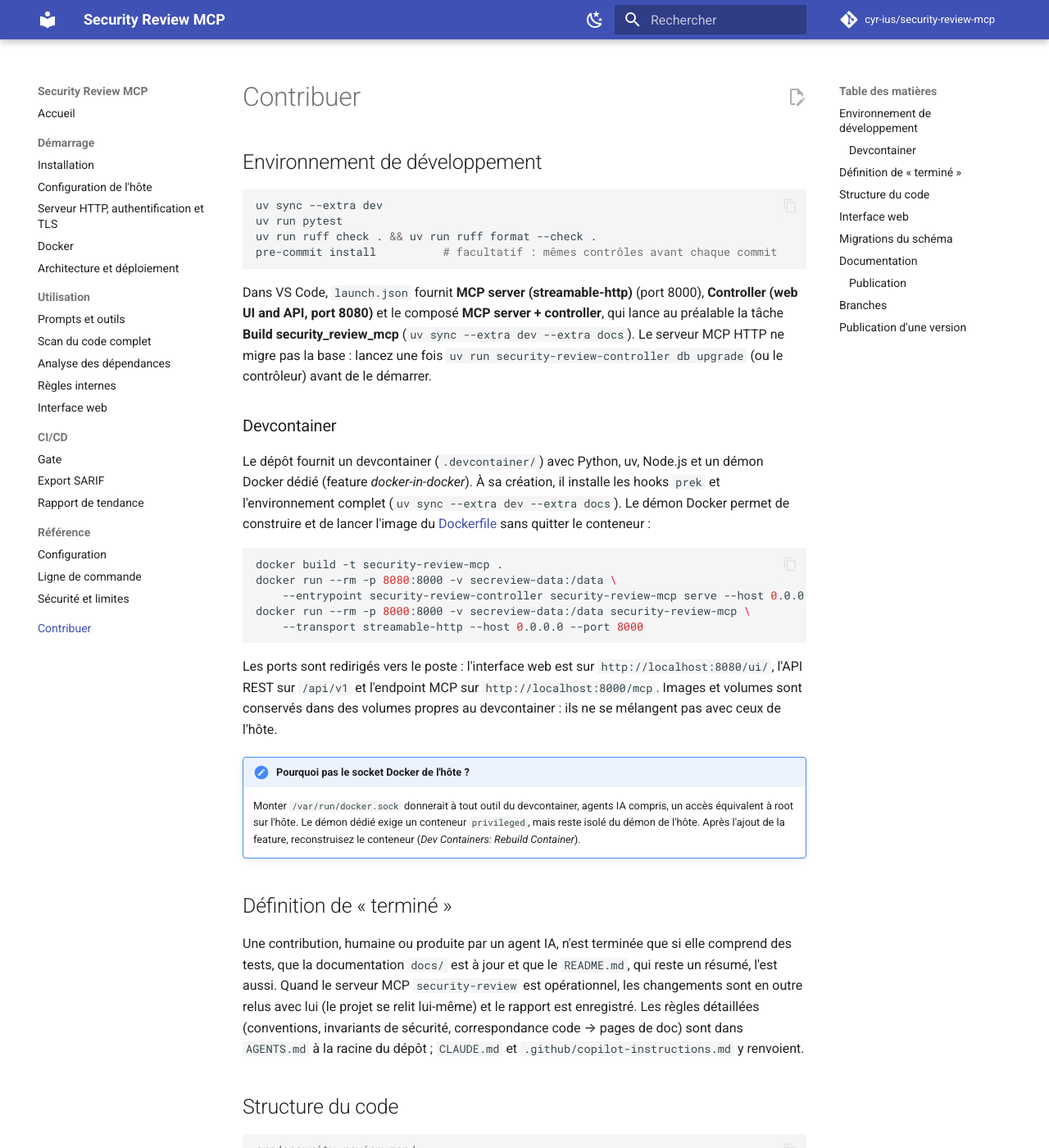
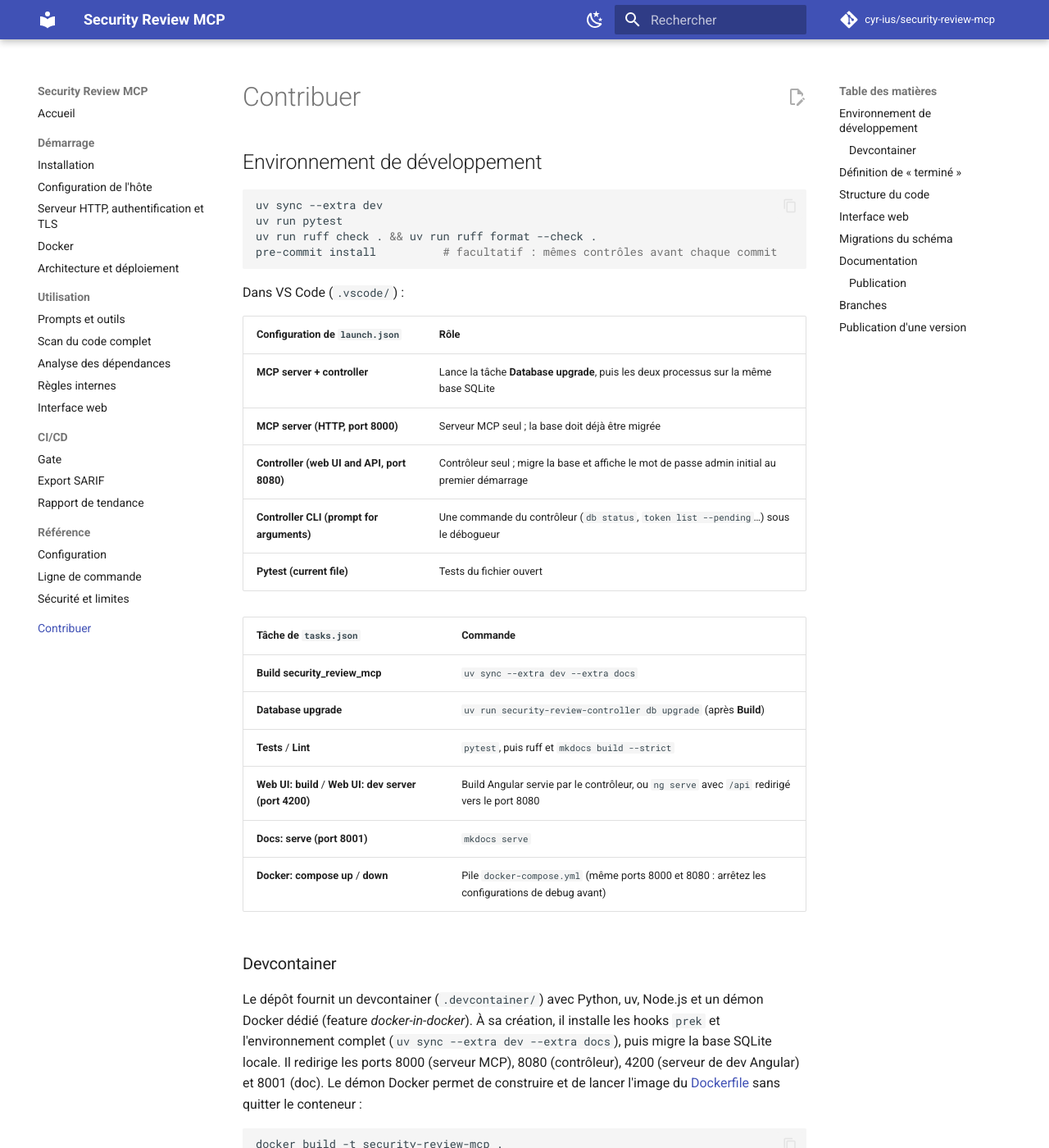
Before and after one commit to cyr-ius/security-review, an MkDocs documentation site: the page built from docs/contribuer.md, in a window 1280 px wide and 1400 px high. Shown: the whole window at 82% size. Built offline with MkDocs 1.6.1 and Material for MkDocs 9.7.7, drawn with Linux system fonts in a browser that asks for light colours; comment, search, counter and statistics services are not loaded.

Commit message:
chore: adapt the devcontainer and VS Code tasks to the MCP server / controller split
- launch.json: the compound migrates the schema once (Database upgrade task)
  before starting both processes, a controller CLI configuration, no more
  SECREVIEW_RULES_DIR (removed setting).
- tasks.json: Database upgrade, Tests, Lint, Web UI build and dev server, docs
  serve, docker compose up/down.
- devcontainer: forwards 8000 (MCP), 8080 (controller), 4200 and 8001, migrates
  the local database after creation.

Co-Authored-By: Claude Opus 5.5 <noreply@anthropic.com>

````diff
--- a/docs/contribuer.md
+++ b/docs/contribuer.md
@@ -9,17 +9,31 @@ uv run ruff check . && uv run ruff format --check .
 pre-commit install          # facultatif : mêmes contrôles avant chaque commit
 ```
 
-Dans VS Code, `launch.json` fournit **MCP server (streamable-http)** (port 8000),
-**Controller (web UI and API, port 8080)** et le composé **MCP server + controller**, qui lance
-au préalable la tâche **Build security_review_mcp** (`uv sync --extra dev --extra docs`). Le
-serveur MCP HTTP ne migre pas la base : lancez une fois `uv run security-review-controller db
-upgrade` (ou le contrôleur) avant de le démarrer.
+Dans VS Code (`.vscode/`) :
+
+| Configuration de `launch.json` | Rôle |
+|---|---|
+| **MCP server + controller** | Lance la tâche **Database upgrade**, puis les deux processus sur la même base SQLite |
+| **MCP server (HTTP, port 8000)** | Serveur MCP seul ; la base doit déjà être migrée |
+| **Controller (web UI and API, port 8080)** | Contrôleur seul ; migre la base et affiche le mot de passe admin initial au premier démarrage |
+| **Controller CLI (prompt for arguments)** | Une commande du contrôleur (`db status`, `token list --pending`…) sous le débogueur |
+| **Pytest (current file)** | Tests du fichier ouvert |
+
+| Tâche de `tasks.json` | Commande |
+|---|---|
+| **Build security_review_mcp** | `uv sync --extra dev --extra docs` |
+| **Database upgrade** | `uv run security-review-controller db upgrade` (après **Build**) |
+| **Tests** / **Lint** | `pytest`, puis ruff et `mkdocs build --strict` |
+| **Web UI: build** / **Web UI: dev server (port 4200)** | Build Angular servie par le contrôleur, ou `ng serve` avec `/api` redirigé vers le port 8080 |
+| **Docs: serve (port 8001)** | `mkdocs serve` |
+| **Docker: compose up** / **down** | Pile `docker-compose.yml` (même ports 8000 et 8080 : arrêtez les configurations de debug avant) |
 
 ### Devcontainer
 
 Le dépôt fournit un devcontainer (`.devcontainer/`) avec Python, uv, Node.js et un démon Docker
 dédié (feature *docker-in-docker*). À sa création, il installe les hooks `prek` et l'environnement
-complet (`uv sync --extra dev --extra docs`). Le démon Docker permet de construire et de lancer
+complet (`uv sync --extra dev --extra docs`), puis migre la base SQLite locale. Il redirige les
+ports 8000 (serveur MCP), 8080 (contrôleur), 4200 (serveur de dev Angular) et 8001 (doc). Le démon Docker permet de construire et de lancer
 l'image du [Dockerfile](demarrage/docker.md) sans quitter le conteneur :
 
 ```bash
````
Also changed, not shown: 1 other file.
